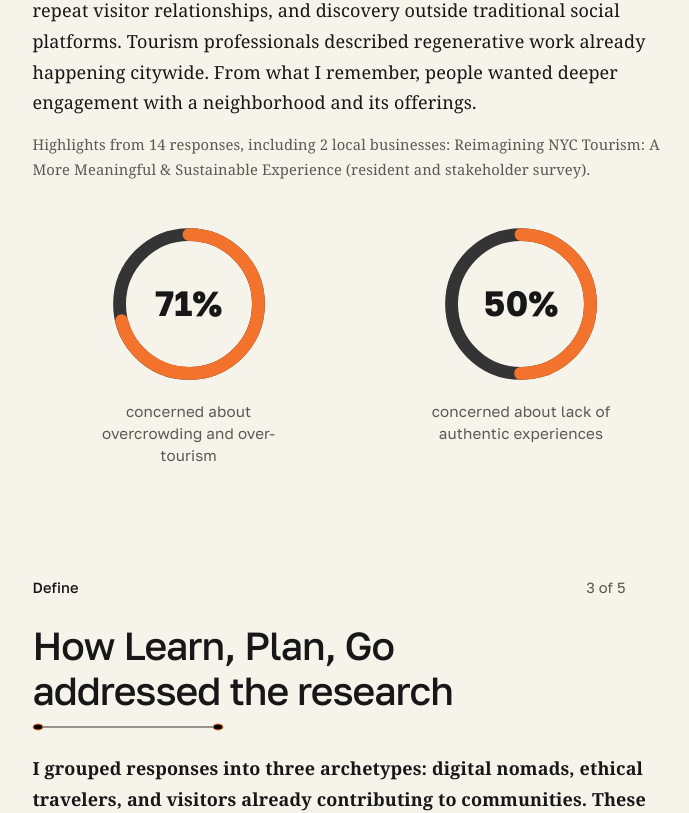
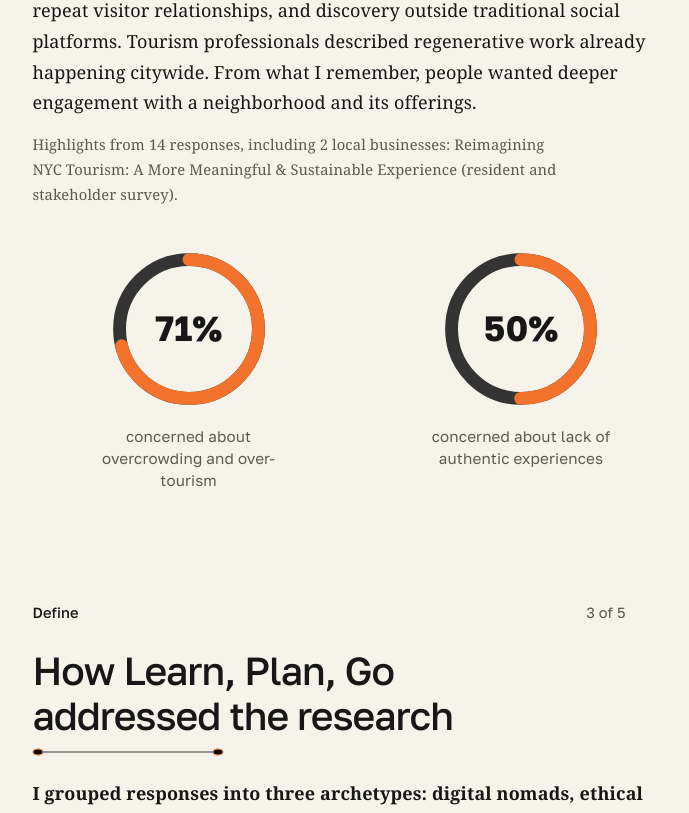
Before and after one commit to ashim238/myles-portfolio-migration, a Next.js app: page /work/navi in a window 1280 px wide. Shown: the part 4020-4833 px from the top of the page, without its empty margins (22-711 px from the left). Built offline with nearby package versions, Linux system fonts and the light colour scheme.

Commit message:
Keep exhibit captions readable at desktop widths

```diff
--- a/src/app/styles/case-study-exhibits.css
+++ b/src/app/styles/case-study-exhibits.css
@@ -578,3 +578,17 @@
 .reader-mode .uf-lock-stage:focus-within { outline: 2px solid currentColor; outline-offset: 2px; }
 .reader-mode .uf-figma-figure figcaption { padding-block: 0 .75rem; }
 .reader-mode .nv-research-archetype-details > div { align-content: start; }
+
+/* Keep long captions at a reading measure within the wider exhibits. */
+.reader-mode .fg-reminder-evidence > figcaption,
+.reader-mode .fg-route-scoring > figcaption,
+.reader-mode .nv-survey-note,
+.reader-mode.tt-page .project-opening-facts-row dd {
+  max-inline-size: 72ch;
+}
+
+.reader-mode.tt-page .tt-preview-process-card > header > span,
+.reader-mode .nv-composition-eyebrow {
+  font-size: 0.8125rem;
+  line-height: 1.35;
+}
```
